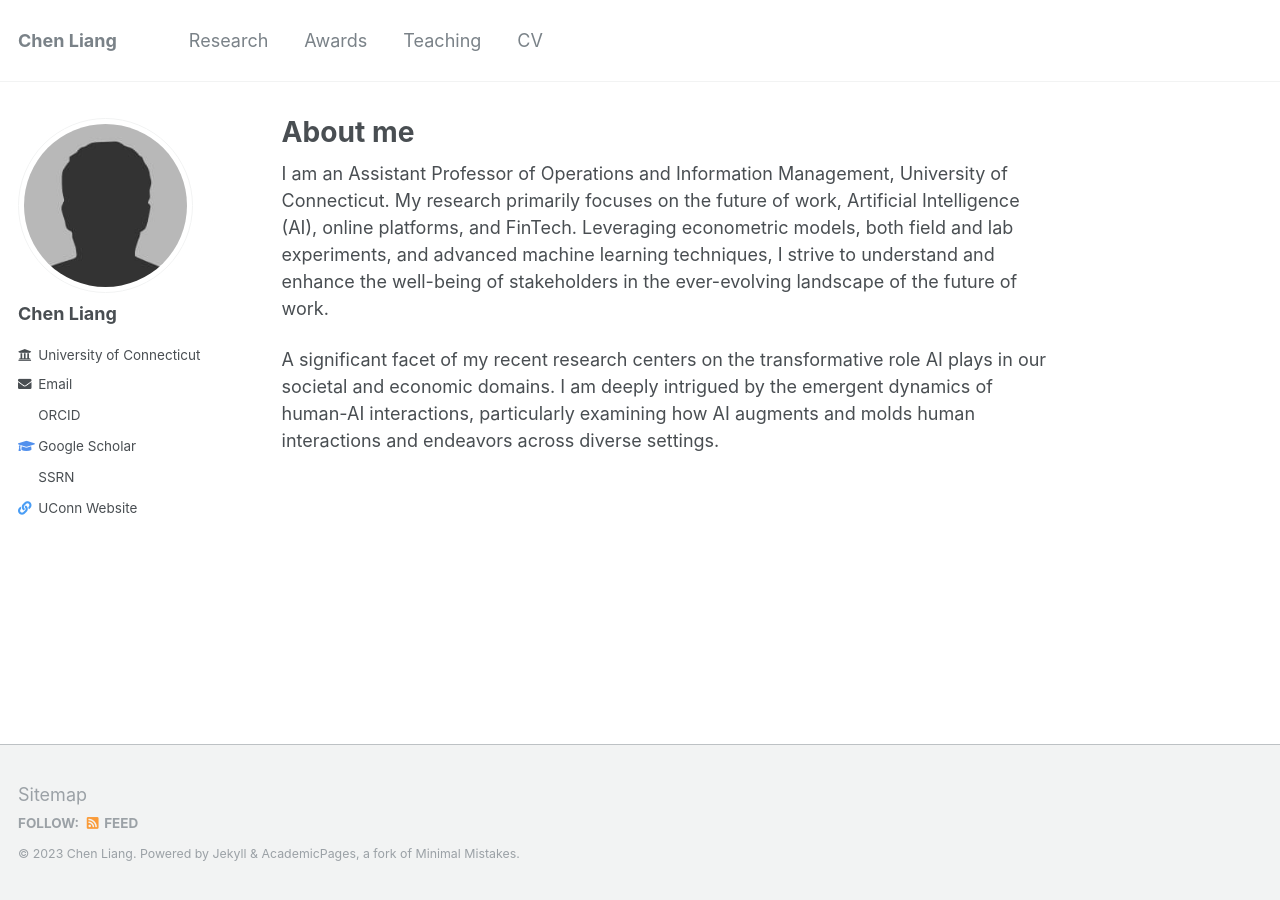
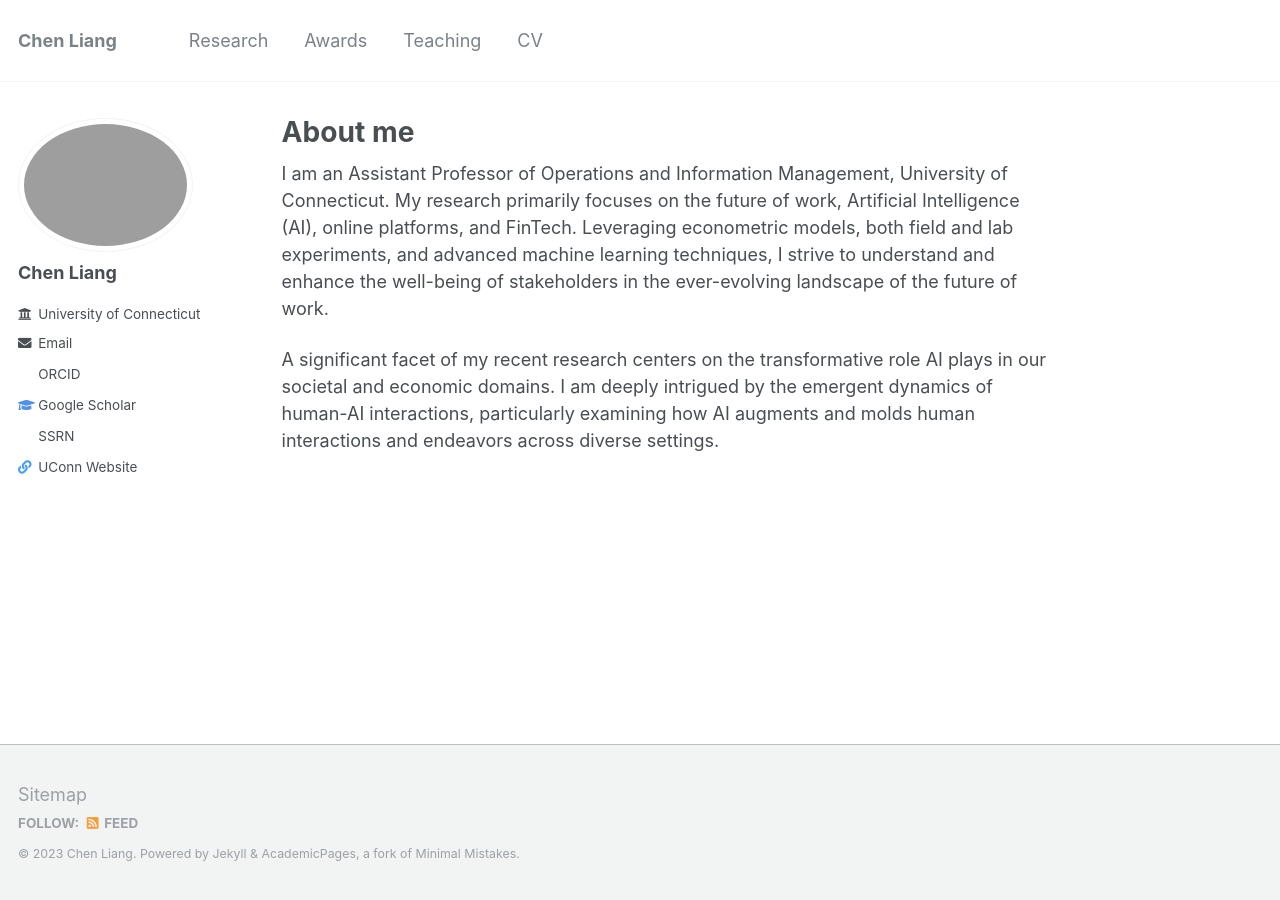
Before and after one commit to chen0liang/chen0liang.github.io, a Jekyll site: the page built from _pages/about.md, in a window 1280 px wide. Built offline with Jekyll 4.4.1, drawn with Linux system fonts in a browser that asks for light colours; a style sheet for code colours, icons or effects is not loaded.

Commit message:
Update _config.yml

```diff
--- a/_config.yml
+++ b/_config.yml
@@ -86,7 +86,7 @@ github: [metadata]
 # Site Author
 author:
   name             : "Chen Liang"
-  avatar           : "bio-photo.jpg"
+  avatar           : "liang.jpg"
   bio              : ""
   location         :
   employer         : "University of Connecticut"
```
